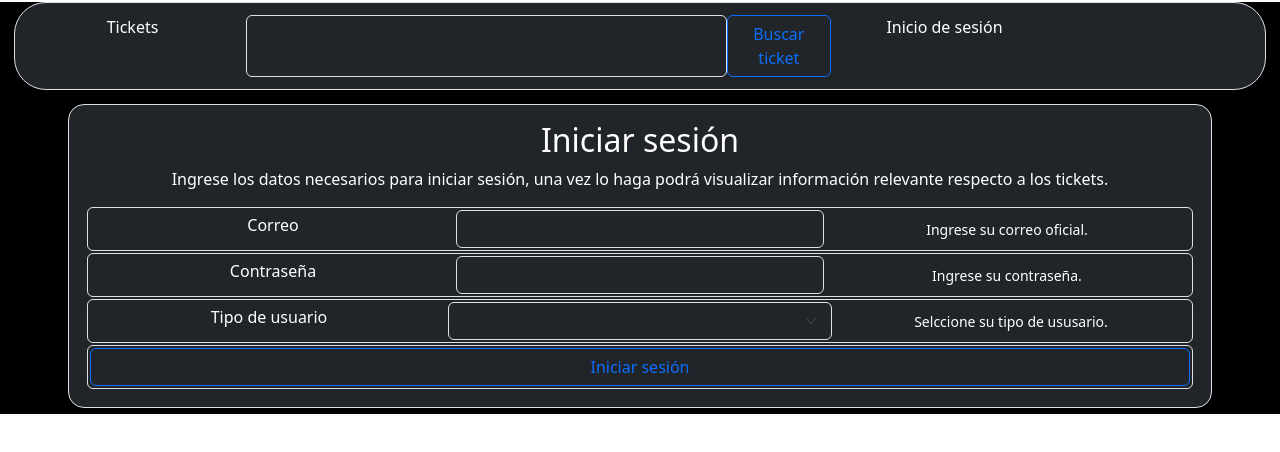
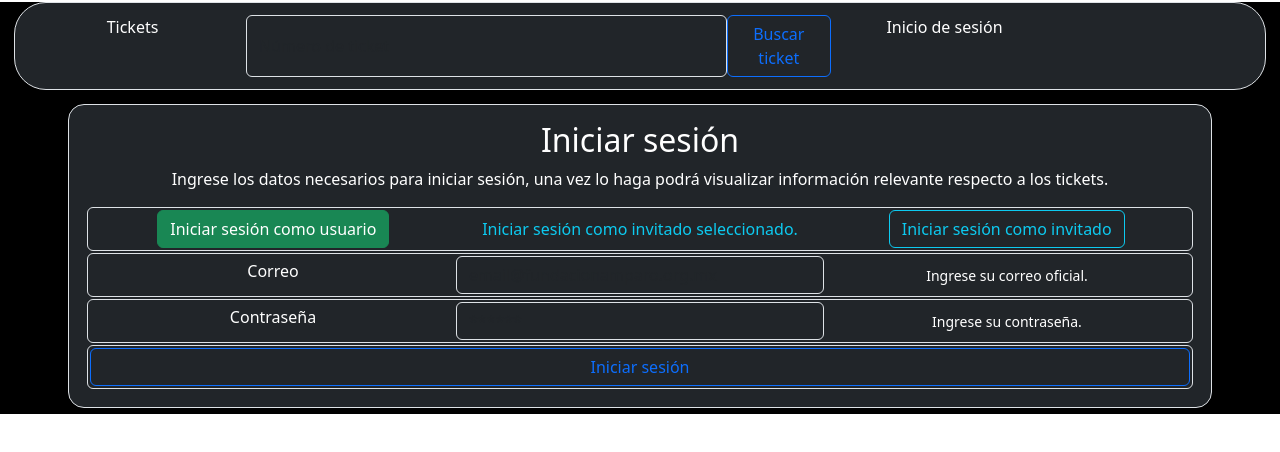
Before and after one commit to servicio-pr/soporte_ti, a Vue app: page / in a window 1280 px wide. Shown: the top 452 px of the page. Built offline with nearby package versions, Linux system fonts and the light colour scheme.

Commit message:
Inicio de sesion, opciones, invitado

```diff
--- a/src/components/Inicio_sesion.vue
+++ b/src/components/Inicio_sesion.vue
@@ -6,25 +6,60 @@
                     <div class="card-body">
                         <h2>Iniciar sesión</h2>
                         <p>Ingrese los datos necesarios para iniciar sesión, una vez lo haga podrá visualizar información relevante respecto a los tickets.</p>
+                        <div v-if="showAlert" class="alert alert-info" role="alert">
+                            El correo {{ User.correo }}, no es valido.
+                            Ingrese su correo institucional o inicie sesión como invitado.
+                        </div>
                         <form id="sesion"
                         @submit.prevent="inicioSesion"
-                        accion ="hhtps://vuejs.org/"
+                        action ="https://vuejs.org/"
                         method = "post"
                         >
                             <div class="row input-group-text text-bg-dark">
-                                <label class="col form-label" for="usuario">Correo </label>
+                                <div class="col">
+                                    <input
+                                    type="radio"
+                                    class="btn-check"
+                                    name="options-outlined"
+                                    id="radioUsuario"
+                                    autocomplete="off"
+                                    v-model="userType"
+                                    value="usuario"
+                                    checked>
+                                    <label class="btn btn-outline-success" for="radioUsuario">Iniciar sesión como usuario</label>
+                                </div>
+                                <div class="col">
+                                    <span :class="labelClass" for="selectUserType">{{ labelText }}</span>
+                                </div>
+                                <div class="col">
+                                    <input
+                                    type="radio"
+                                    class="btn-check"
+                                    name="options-outlined"
+                                    id="radioInvitado"
+                                    autocomplete="off"
+                                    v-model="userType"
+                                    value="invitado"
+                                    >
+                                    <label class="btn btn-outline-info" for="radioInvitado">Iniciar sesión como invitado</label>
+                                </div>
+                            </div>
+                            <div class="row input-group-text text-bg-dark">
+                                <label class="col form-label" for="correo">Correo </label>
                                 <input
                                 id="correo"
                                 class="col form-control text-bg-dark"
-                                v-model="User.correo"
+                                v-model.trim="User.correo"
                                 type="text"
                                 name="correo"
                                 placeholder="email@fundacionamparo.org.mx"
+                                aria-describedby="correoHelp"
                                 >
                                 <div class="col">
-                                    <span id="passwordHelpInline" class="form-text text-bg-dark">
+                                    <span id="correoHelp" class="form-text text-bg-dark">
                                         Ingrese su correo oficial.
                                     </span>
+                                    <span v-if="error">{{ error }}</span>
                                 </div>
                             </div>
                             <div class="row input-group-text text-bg-dark">
@@ -32,30 +67,15 @@
                                 <input
                                 id="pass"
                                 class="col form-control text-bg-dark"
-                                v-model="User.pass"
-                                type="text"
+                                v-model.trim="User.pass"
+                                type="password"
                                 name="pass"
                                 placeholder="******"
+                                aria-describedby="passwordHelp"
                                 >
                                 <div class="col">
-                                    <span id="passwordHelpInline" class="form-text text-bg-dark">
+                                    <span id="passwordHelp" class="form-text text-bg-dark">
                                         Ingrese su contraseña.
-                                    </span>
-                                </div>
-                            </div>
-                            <div class="row input-group-text text-bg-dark">
-                                <label class="col form-label" for="centro">Tipo de usuario </label>
-                                <select
-                                    id=""
-                                    class="col form-select text-bg-dark"
-                                    v-model="User.selectTipoUsuario"
-                                >
-                                    <option>Dirección</option>
-                                    <option>Analista</option>
-                                </select>
-                                <div class="col">
-                                    <span id="passwordHelpInline" class="form-text text-bg-dark">
-                                        Selccione su tipo de ususario.
                                     </span>
                                 </div>
                             </div>
@@ -85,13 +105,31 @@ export default {
       User: {
         correo: '',
         pass: '',
-        selectTipoUsuario: ''
+        userType: ''
+      },
+      error: '',
+      showAlert: false
     }
+  },
+  computed: {
+    labelClass () {
+      return this.userType === 'usuario' ? 'text-success' : 'text-info'
+    },
+    labelText () {
+      return this.userType === 'usuario'
+        ? 'Iniciar sesión como usuario seleccionado.'
+        : 'Iniciar sesión como invitado seleccionado.'
     }
   },
   methods: {
     ...mapActions('inicioSesion', ['iniciarSesion']),
     async inicioSesion () {
+      this.User.error = ''
+      if (!this.validEmail(this.User.correo)) {
+        console.log('El correo electrónico no es correcto, ingrese su correo institucional')
+        this.showAlert = true
+      } else {
+        this.showAlert = false
         try {
           const response = await this.iniciarSesion(this.User)
           this.User = {
@@ -99,14 +137,23 @@ export default {
             selectTipoUsuario: '',
             pass: ''
           }
+          if (response === null) {
+            console.log('Errro, no loing')
+          } else {
             const token = response.data.token
             sessionStorage.setItem('token', token)
             const user = response.data.user
             console.log('Bienvenido: ', user.nombre)
             this.$router.push('/sesion')
+          }
         } catch (error) {
           console.error('Error al iniciar sesion:', error)
         }
+      }
+    },
+    validEmail (correo) {
+      const domain = correo.split('@')[1]
+      return domain === 'proyectoroberto.org.mx'
     }
   }
 }
--- a/src/store/modules/inicioSesion.js
+++ b/src/store/modules/inicioSesion.js
@@ -6,7 +6,8 @@ const state = {
     id: null,
     nombre: null,
     correo: null,
-    id_rol: null
+    id_rol: null,
+    typeUser: null
   },
   isAuthenticated: false
 }
@@ -14,10 +15,15 @@ const actions = {
   async iniciarSesion ({ commit }, user) {
     try {
       const response = await axios.post(api.url + api.inicioSesion.login, user)
-      const usuario = response.data.user
-      commit('setUser', usuario)
-      commit('setAuthenticated', true)
-      return response
+      if (response.status === 401) {
+        console.log('Error: ', response.status.message)
+        return null
+      } else {
+        const usuario = response.data.user
+        commit('setUser', usuario)
+        commit('setAuthenticated', true)
+        return response
+      }
     } catch (error) {
       console.error('Error Al iniciar sesion', error)
     }
--- a/src/views/IniciosesionView.vue
+++ b/src/views/IniciosesionView.vue
@@ -2,12 +2,8 @@
   <div class="container-fluid">
     <div class="row">
       <div class="col">
-        <div class="">
-            <Sesion v-if="!isAuthenticated"/>
-        </div>
-        <div>
-          <Perfil v-if="isAuthenticated"/>
-        </div>
+        <Sesion v-if="!isAuthenticated"/>
+        <Perfil v-else/>
       </div>
     </div>
   </div>
```
Lines whose indentation alone changed are shown as unchanged.
